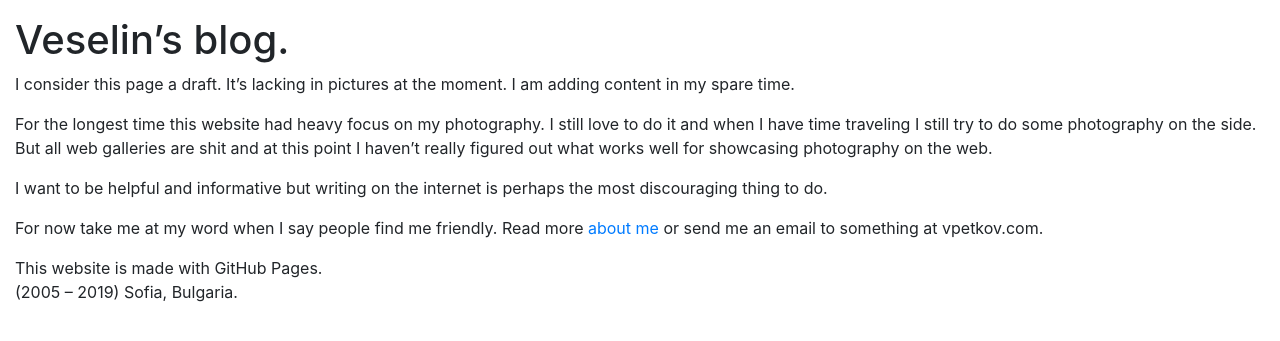
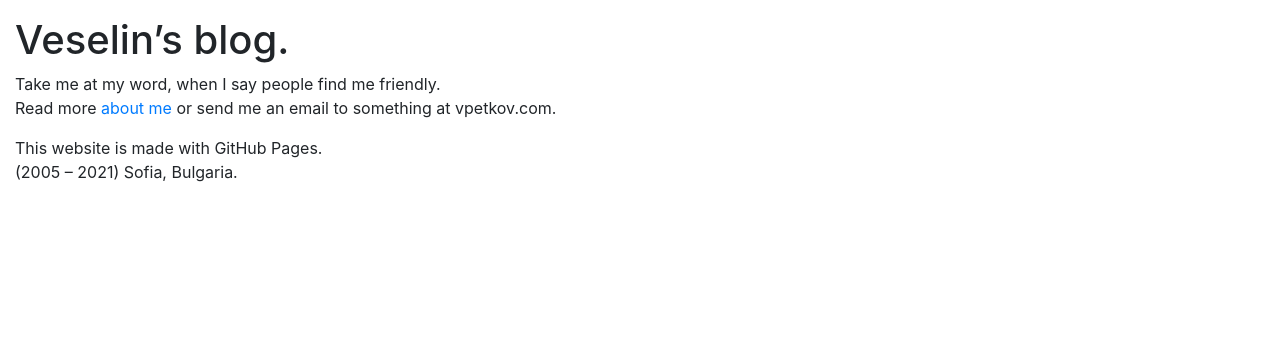
Before and after one commit to vpetkov/vpetkov.github.io, a Jekyll site: the page built from index.md, in a window 1280 px wide. Shown: the top 341 px of the page. Built offline with Jekyll 4.4.1, drawn with Linux system fonts in a browser that asks for light colours; our own code applies the rules of GitHub Pages for plain Markdown files.

Commit message:
Update index page

```diff
--- a/index.md
+++ b/index.md
@@ -6,13 +6,8 @@ layout: default
 Veselin's blog.
 ===============
 
-I consider this page a draft. It's lacking in pictures at the moment. I am adding content in my spare time.
-
-For the longest time this website had heavy focus on my photography. I still love to do it and when I have time traveling I still try to do some photography on the side. But all web galleries are shit and at this point I haven't really figured out what works well for showcasing photography on the web.
-
-I want to be helpful and informative but writing on the internet is perhaps the most discouraging thing to do.
-
-For now take me at my word when I say people find me friendly. Read more [about me](/about) or send me an email to something at vpetkov.com.
+Take me at my word, when I say people find me friendly.
+Read more [about me](/about) or send me an email to something at vpetkov.com.
 
 This website is made with GitHub Pages.
-(2005 -- 2019) Sofia, Bulgaria.
+(2005 -- 2021) Sofia, Bulgaria.
```
